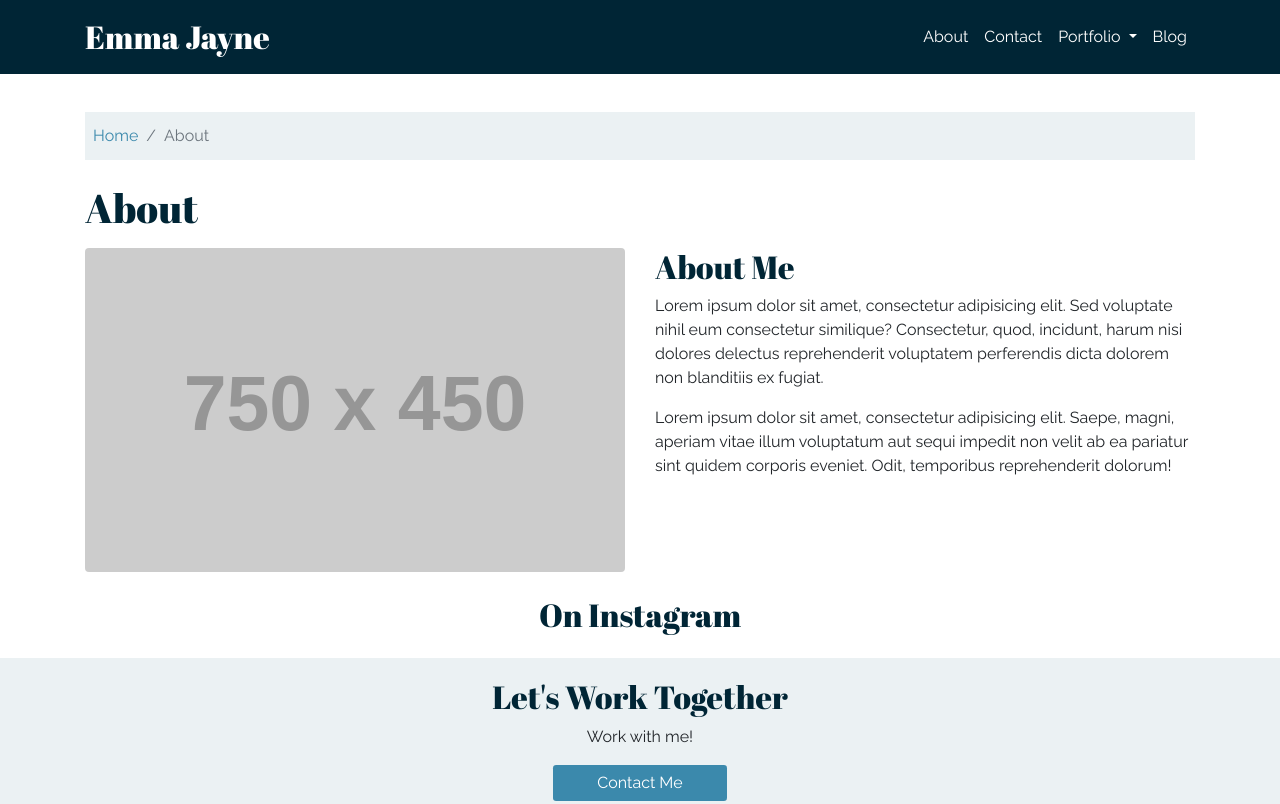
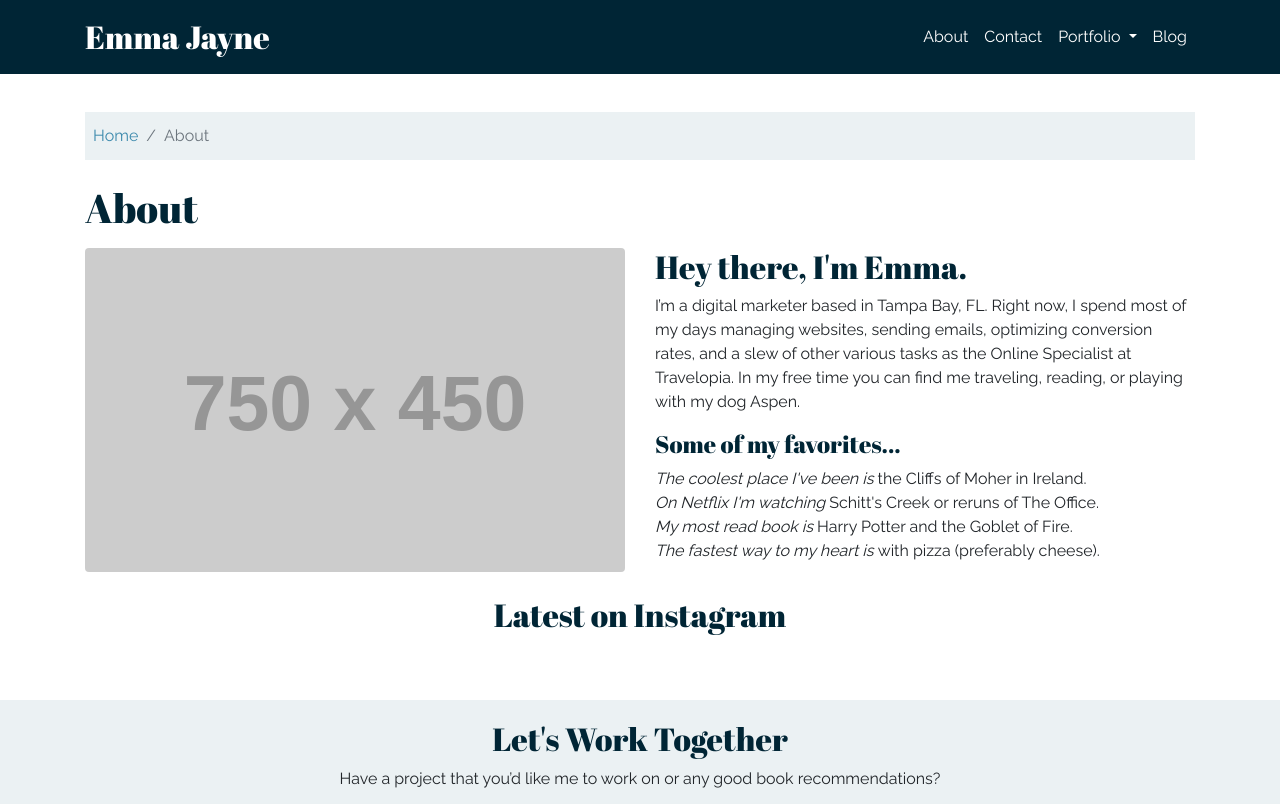
Before and after one commit to EmmaHeycock/portfolio, a website: page about.html in a window 1280 px wide. Shown: the top 804 px of the page. Drawn offline with Linux system fonts and the light colour scheme; placeholder pictures from the web are drawn by us; a script that the page names is missing.

Commit message:
edits to about me + subfooter
fix insta feed, write bio, change copy on subfooter

```diff
--- a/about.html
+++ b/about.html
@@ -63,9 +63,18 @@
         <img class="img-fluid rounded mb-4" src="http://placehold.it/750x450" alt="">
       </div>
       <div class="col-lg-6">
-        <h2>About Me</h2>
-        <p>Lorem ipsum dolor sit amet, consectetur adipisicing elit. Sed voluptate nihil eum consectetur similique? Consectetur, quod, incidunt, harum nisi dolores delectus reprehenderit voluptatem perferendis dicta dolorem non blanditiis ex fugiat.</p>
-        <p>Lorem ipsum dolor sit amet, consectetur adipisicing elit. Saepe, magni, aperiam vitae illum voluptatum aut sequi impedit non velit ab ea pariatur sint quidem corporis eveniet. Odit, temporibus reprehenderit dolorum!</p>
+        <h2>Hey there, I'm Emma.</h2>
+        <p>I’m a digital marketer based in Tampa Bay, FL. Right now, I spend most of my days managing websites, sending emails, optimizing conversion rates, and a slew of other various tasks as the Online Specialist at Travelopia. In my free time you can find me traveling, reading, or playing with my dog Aspen. </p>
+        <h4>Some of my favorites...</h4>
+        <p><em>The coolest place I've been is </em>the Cliffs of Moher in Ireland.
+        <br>
+        <em>On Netflix I'm watching </em>Schitt's Creek or reruns of The Office.
+        <br>
+        <em>My most read book is </em>Harry Potter and the Goblet of Fire.
+        <br>
+        <em>The fastest way to my heart is </em>with pizza (preferably cheese).
+        <br>
+        </p>
       </div>
     </div>
     <!-- /.row -->
@@ -73,7 +82,7 @@
 
 
     <!-- Instagram feed -->
-    <h2 class="insta-header">On Instagram</h2>
+    <h2 class="insta-header">Latest on Instagram</h2>
     <script src="https://assets.juicer.io/embed.js" type="text/javascript"></script>
     <link href="https://assets.juicer.io/embed.css" media="all" rel="stylesheet" type="text/css" />
     <ul class="juicer-feed" data-feed-id="emmajayneee" data-per="4"><h1 class="referral"><a href="https://www.juicer.io">Powered by Juicer</a></h1></ul>
--- a/css/modern-business.css
+++ b/css/modern-business.css
@@ -183,17 +183,14 @@ div.category-link a:hover {
 
 
 .juicer-button {
-    background-color: #3B89AC!important;
-    border: none!important;
-    border-radius: .2rem!important;
-    color: #ffffff!important;
-    font-family: 'Raleway', sans-serif!important;
-    font-size: 16px!important;
-    text-transform: none!important;
+    display: none!important;
+
+
 }
 
 .juicer-feed   {
     display: table!important;
+    padding-bottom: 25px!important;
 
 }
 
@@ -204,6 +201,7 @@ div.category-link a:hover {
 
 .insta-header {
     text-align: center;
+    margin-bottom:25px;
 }
 
 
--- a/mainfooter.html
+++ b/mainfooter.html
@@ -20,7 +20,7 @@
             <div class="text-align-center">
                 <h2>Let's Work Together</h2>
 
-                <p>Work with me!</p>
+                <p>Have a project that you’d like me to work on or any good book recommendations? </p>
                 <div class="col-md-2 cta">
                     <a class="btn btn-md btn-secondary btn-block" href="/portfolio/contact">Contact Me</a>
                 </div>
```
